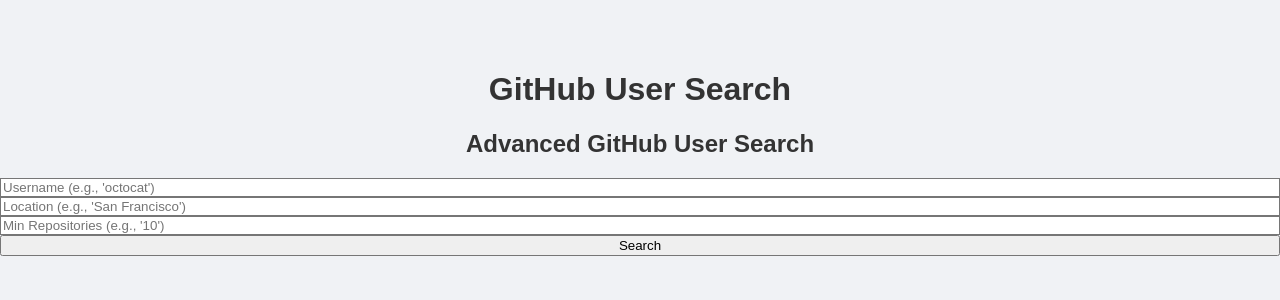
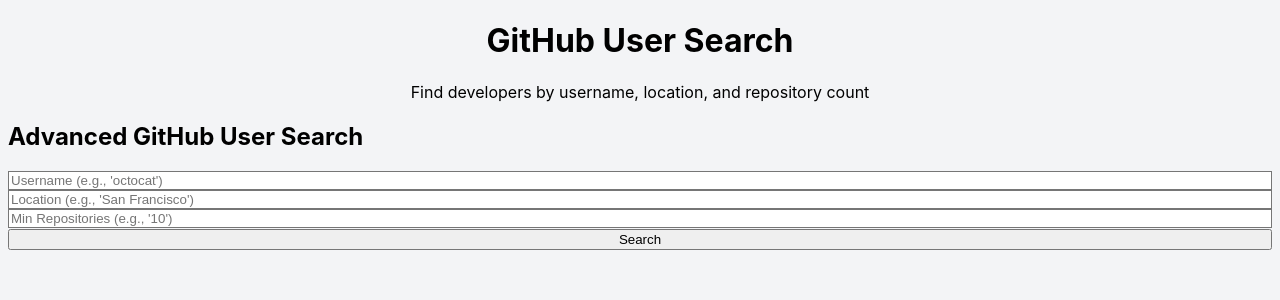
Before and after one commit to Getinet309/alx-fe-reactjs, a React (Vite) app in the folder github-user-search/: page / in a window 1280 px wide. Shown: the top 300 px of the page. Built offline with nearby package versions, Linux system fonts and the light colour scheme.

Commit message:
updated one

```diff
--- a/github-user-search/src/App.jsx
+++ b/github-user-search/src/App.jsx
@@ -1,12 +1,13 @@
 import React from 'react';
 import Search from './components/Search';
-import './App.css'; // We'll create this file next
+import './index.css';
 
 function App() {
   return (
-    <div className="App">
-      <header className="App-header">
-        <h1>GitHub User Search</h1>
+    <div className="App min-h-screen bg-gray-100 p-4">
+      <header className="App-header text-center my-8">
+        <h1 className="text-4xl font-extrabold text-gray-900">GitHub User Search</h1>
+        <p className="text-lg text-gray-600 mt-2">Find developers by username, location, and repository count</p>
       </header>
       <main>
         <Search />
--- a/github-user-search/src/services/githubService.js
+++ b/github-user-search/src/services/githubService.js
@@ -1,5 +1,6 @@
 import axios from 'axios';
 
+// The base URL for the GitHub Search API for users
 const GITHUB_SEARCH_API_URL = 'https://api.github.com/search/users';
 
 /**
```
Also changed, not shown: github-user-search/src/components/Search.jsx (+16 -0 lines).
